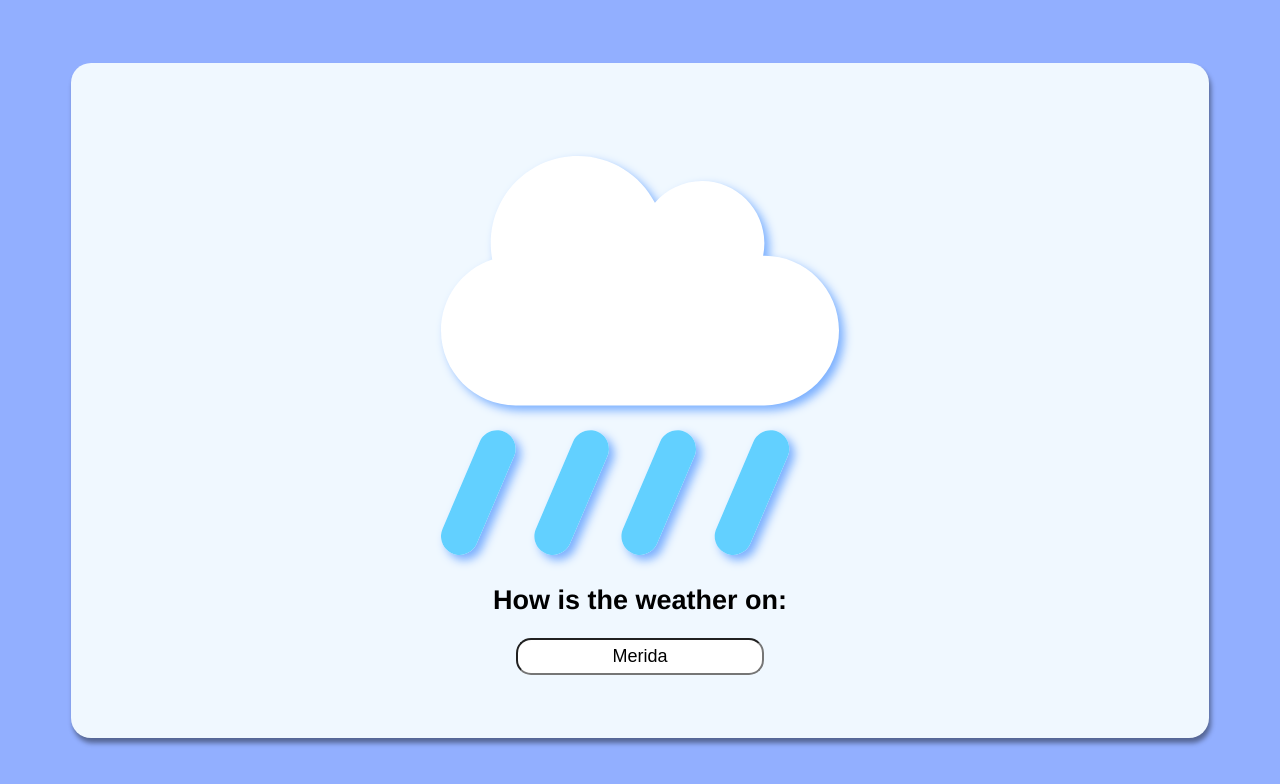
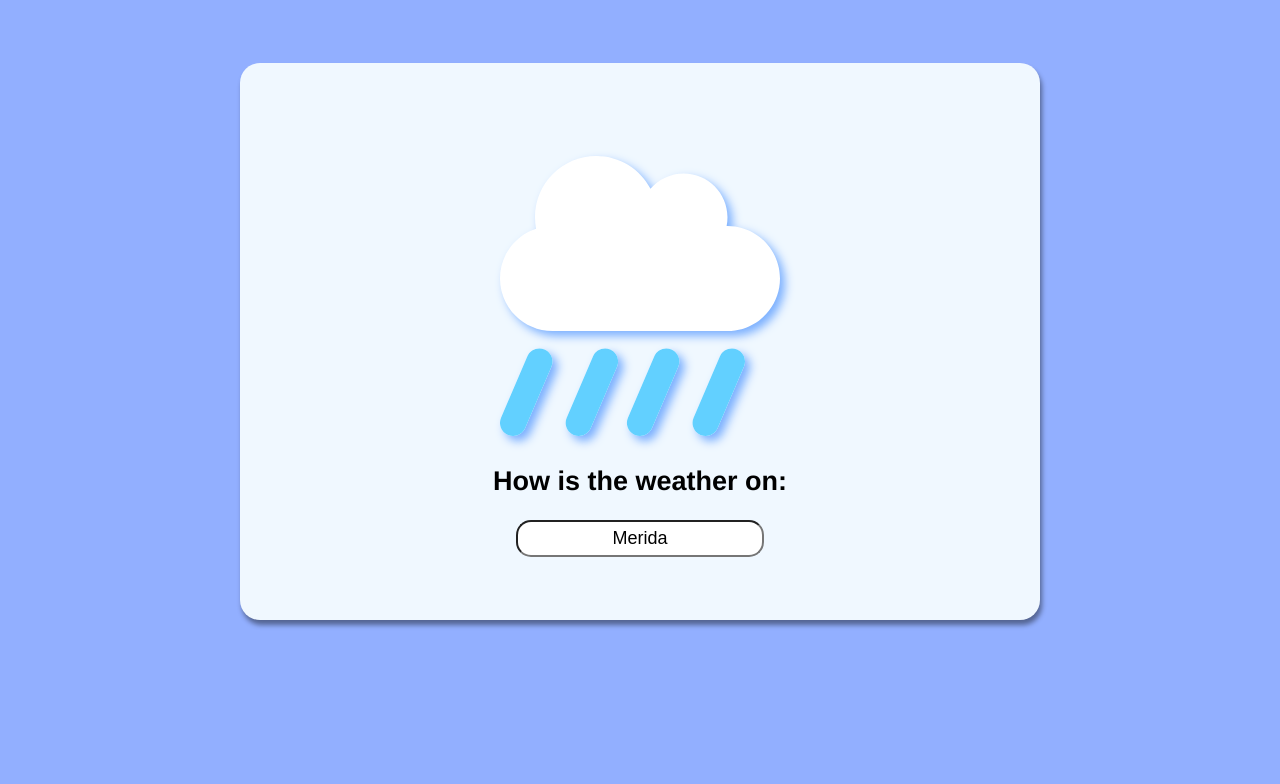
Before and after one commit to RaulBecerraB/Weather-App, a React (Vite) app: page / in a window 1280 px wide. Shown: the top 784 px of the page. Built offline with nearby package versions, Linux system fonts and the light colour scheme; no server answers.

Commit message:
style (containers.css): adjust container size and center alignment
    - Modified the container class in containers.css to control the container size and center it.

```diff
--- a/src/styles/containers.css
+++ b/src/styles/containers.css
@@ -3,6 +3,7 @@
     text-align: center;
     font-family: 'Franklin Gothic Medium', 'Arial Narrow', Arial, sans-serif;
     font-size: large;
+    align-items: center;
 
     display: flex;
     flex-direction: column;
@@ -13,6 +14,9 @@
     padding-top: 5%;
     padding-bottom: 5%;
     margin: 5%;
+    margin-left: auto;
+    margin-right: auto;
+    max-width: 800px;
     border-radius: 20px;
     box-shadow: 2px 5px 5px rgba(0, 0, 0, 0.424);
 
```
